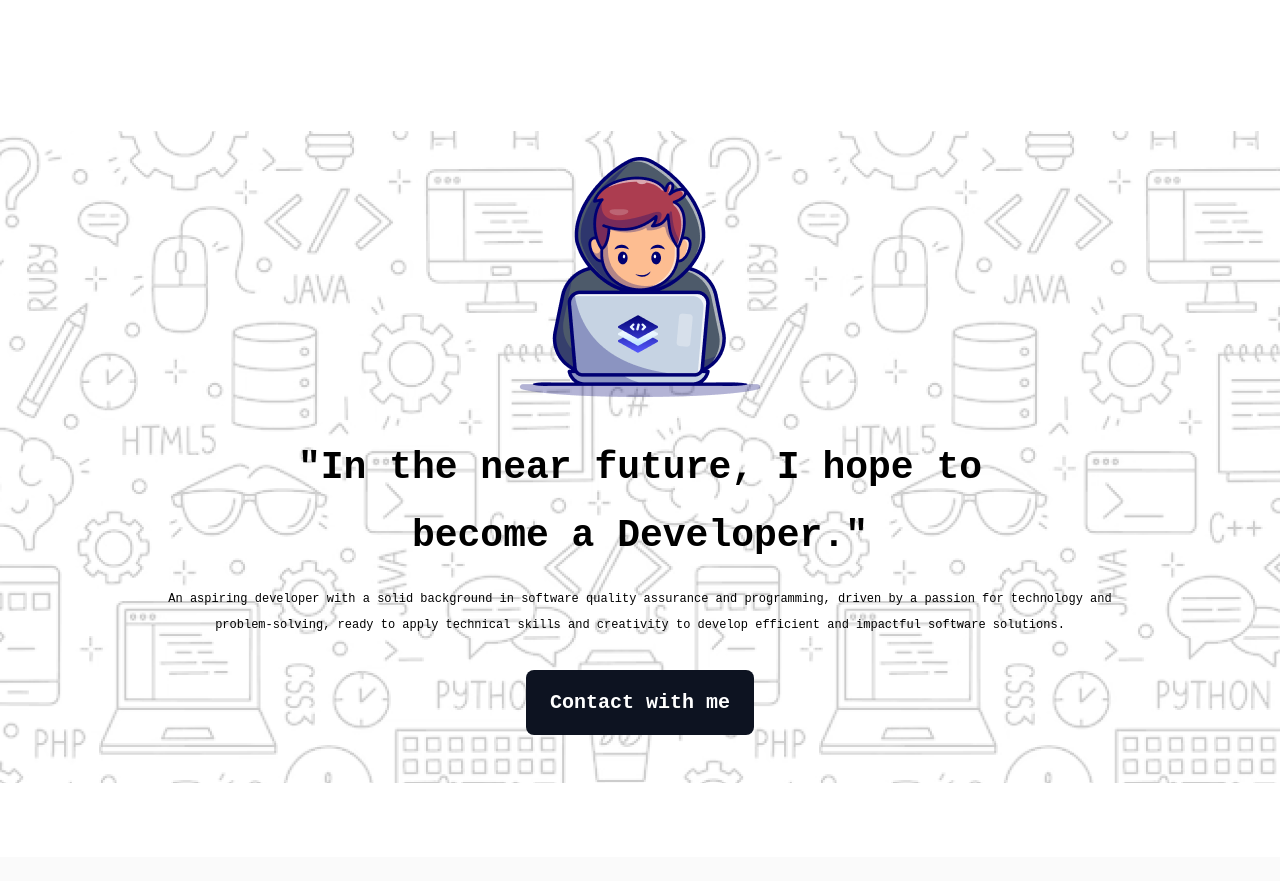
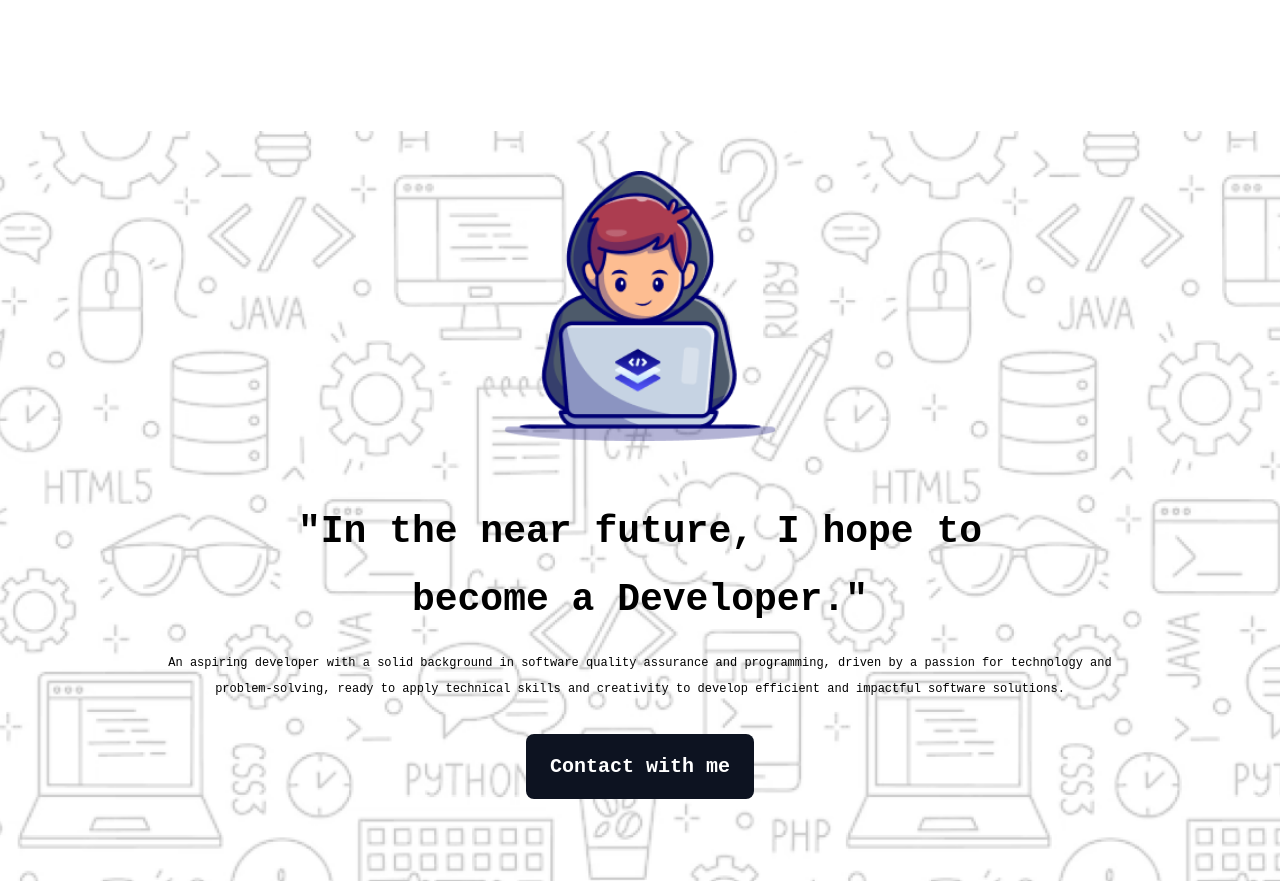
Before and after one commit to TanvirHassanSayem/Reset9_Assignment1_Protfolio, a plain HTML site: page index.html in a window 1280 px wide. Shown: the top 881 px of the page. Drawn offline with Linux system fonts and the light colour scheme; a web font is replaced by a local one.

Commit message:
fixing logo

```diff
--- a/index.html
+++ b/index.html
@@ -14,7 +14,7 @@
     <main>
         <div class="banner">
             <div class="logo">
-                <img src="assets/Group.png" alt="">
+                <img src="assets/Group.png" alt="" height= "270px">
             </div>
             <div class="title">"In the near future, I hope to <br> become a Developer."</div>
             <div class="description">An aspiring developer with a solid background in software quality assurance and programming,
@@ -150,8 +150,7 @@
             if (event.target.id === "footerButton") {
                 document.getElementById("footer").scrollIntoView({ behavior: 'smooth' });
             }
-        });
-    </script>
+        });    </script>
 
 
 
--- a/style.css
+++ b/style.css
@@ -8,9 +8,13 @@
     font-family: "Azeret Mono", monospace;
 }
 
+
+
+
+
 .banner {
-    max-width: 1440px;
-    min-height: 652px;
+    max-width: 1600px;
+    min-height: 750px;
     margin-top: 131px;
     background-image: url("./assets/Hero-bg.png");
     background-size: cover;
@@ -19,12 +23,22 @@
     position: relative;
     padding: auto;
     text-align: center;
+
 }
 
+
+
+
 .logo {
-    padding-top: 26px;
+    /* padding: 30px; */
     text-align: center;
+    padding-bottom: 40px;
+    padding-top: 40px;
+
 }
+
+
+
 
 .title,.description{
     max-width: 998px;
@@ -35,9 +49,10 @@
     font-weight: 800;
     line-height: 68px;
     text-align: center;
-    padding-top: 32px;
+    padding-top: 12px;
     padding-left: 221px;
     padding-right: 221px;
+
 }
 
 .description {
```
